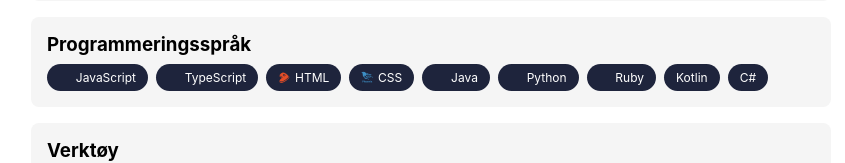
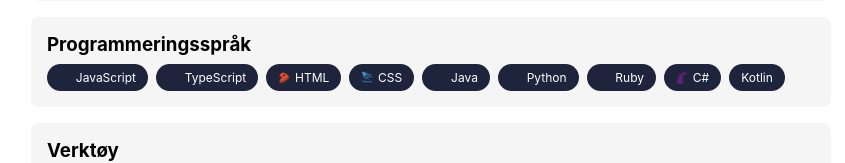
Before and after one commit to fshauge/homepage, a React (Create React App) app: page /profile in a window 1280 px wide. Shown: the part 1360-1523 px from the top of the page, without its empty margins (209-1054 px from the left). Built offline with nearby package versions, Linux system fonts and the light colour scheme.

Commit message:
Add icon to C# badge

```diff
--- a/src/components/Profile.tsx
+++ b/src/components/Profile.tsx
@@ -150,8 +150,8 @@ const Profile = () => (
               { icon: "devicon-java-plain", name: "Java" },
               { icon: "devicon-python-plain colored", name: "Python" },
               { icon: "devicon-ruby-plain colored", name: "Ruby" },
-              { name: "Kotlin" },
-              { name: "C#" }
+              { icon: "devicon-csharp-plain colored", name: "C#" },
+              { name: "Kotlin" }
             ]}
           />,
           <BadgeList
```
